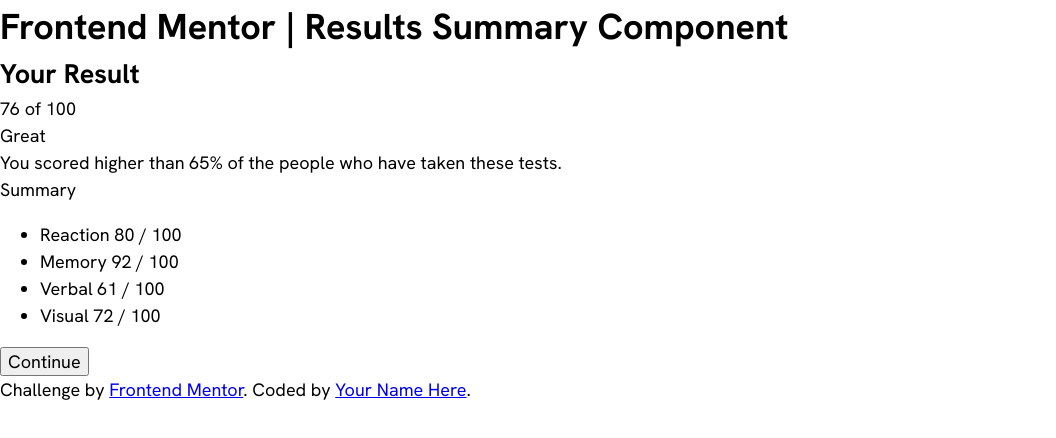
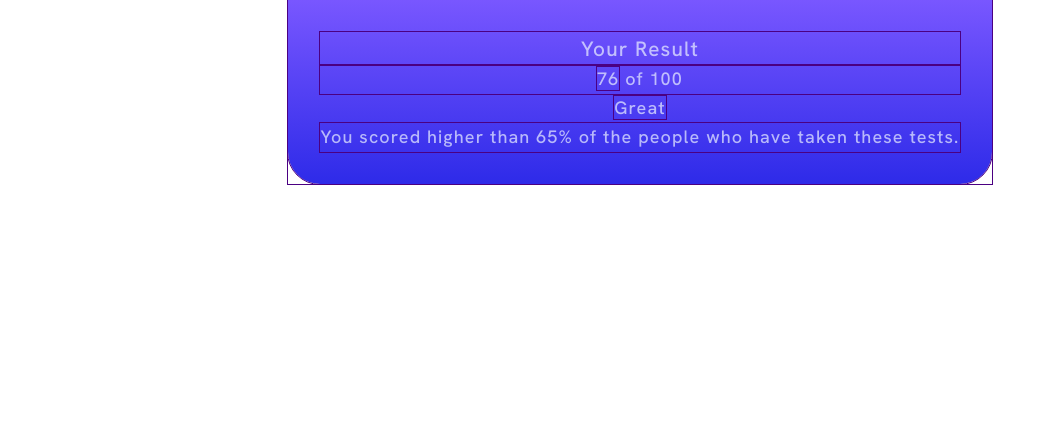
Before and after one commit to OmariBennett/frontendMentor, a Svelte app: page / in a window 1280 px wide. Shown: the top 438 px of the page, without its empty margins (0-1056 px from the left). Built offline with nearby package versions, Linux system fonts and the light colour scheme.

Commit message:
Refactor for cube css

```diff
--- a/src/project/results-summary-component-main/index.svelte
+++ b/src/project/results-summary-component-main/index.svelte
@@ -1,18 +1,24 @@
 <svelte:head>
 	<link rel="stylesheet" />
-	<title>Frontend Mentor | Results summary component</title>
+	<title>Frontend Mentor &#124; Results summary component</title>
 </svelte:head>
 
-<h1>Frontend Mentor | Results Summary Component</h1>
+<div class="background">
+	<h1 class="heading-0">
+		Frontend Mentor <span>&#124;</span> Results Summary Component
+	</h1>
 	<main>
-	<section>
-		<h2>Your Result</h2>
+		<section class="result | align-center grid">
+			<div class="summary">
+				<h2 class="heading-1">Your Result</h2>
 				<p><span>76</span> of 100</p>
 				<span>Great</span>
 				<p>
-			You scored higher than 65% of the people who have taken these tests.<br />
-			Summary
+					You scored higher than 65% of the people who have taken these tests.
 				</p>
+			</div>
+			<div class="detail">
+				<p class="heading-1">Summary</p>
 				<ul>
 					<li>Reaction 80 / 100</li>
 					<li>Memory 92 / 100</li>
@@ -20,6 +26,7 @@
 					<li>Visual 72 / 100</li>
 				</ul>
 				<input type="button" value="Continue" />
+			</div>
 		</section>
 	</main>
 
@@ -29,12 +36,27 @@
 			>Frontend Mentor</a
 		>. Coded by <a href="#customLinkNeeded">Your Name Here</a>.
 	</div>
+</div>
 
 <style>
 	/* The designs were created to the following widths: */
-	/* - Mobile: 375px */
-	/* - Desktop: 1440px */
+	/* - Mobile: 375px equal to 23em*/
+	/* - Desktop: 1440px equal to 90em*/
+	/* Table of Content
+	# Setup
+	# Component
+	# Utility
+	# Block
+	# Exception
+	# Other
+	*/
 
+	/***************************************
+	 * SETUP
+	 ****************************************/
+	/* ## Typography */
+	/* - Family: [Hanken Grotesk](https://fonts.google.com/specimen/Hanken+Grotesk) */
+	/* - Weights: 500, 700, 800 */
 	:root {
 		--accent-hsl-color-1: 0 100% 67%; /* Light red */
 		--accent-hsl-color-2: 39 100% 56%; /* Orangey yellow */
@@ -58,14 +80,28 @@
 
 		/* ## Gradients */
 		/* Light slate blue (background) to Light royal blue (background) */
-		--gradient-1: hsl(252, 100%, 67%), hsl(252, 100%, 67%);
+		--gradient-1: hsl(252, 100%, 67%), hsl(241, 81%, 54%);
 		/* Violet blue (circle) to Persian blue (circle) */
 		--gradient-2: hsla(256, 72%, 46%, 1), hsla(241, 72%, 46%, 0);
+
+		/* - Weights: 500, 700, 800 */
+		--regular: 500;
+		--semi-bold: 700;
+		--bold: 800;
+
+		--clr: hsl(0, 100%, 67%); /* Light red */
+		--clr: hsl(39, 100%, 56%); /* Orangey yellow */
+		--clr: hsl(166, 100%, 37%); /* Green teal */
+		--clr: hsl(234, 85%, 45%); /* Cobalt blue */
+		--clr: hsl(252, 100%, 67%); /* Light slate blue (background) */
+		--clr: hsl(252, 100%, 67%); /* Light royal blue (background) */
+		--clr: hsla(256, 72%, 46%, 1); /* Violet blue (circle) */
+		--clr: hsla(241, 72%, 46%, 0); /* Persian blue (circle) */
+		--clr: hsl(0, 0%, 100%); /* White */
+		--clr: hsl(221, 100%, 96%); /* Pale blue */
+		--clr: hsl(241, 100%, 89%); /* Light lavender */
+		--clr: hsl(224, 30%, 27%); /* Dark gray blue */
 	}
-
-	/* ## Typography */
-	/* - Family: [Hanken Grotesk](https://fonts.google.com/specimen/Hanken+Grotesk) */
-	/* - Weights: 500, 700, 800 */
 	@font-face {
 		font-family: 'Hanken Grotesk';
 		font-display: swap;
@@ -74,9 +110,71 @@
 			url('../../public/results-summary-component-main/assets/fonts/HankenGrotesk-VariableFont_wght.ttf')
 				format('TrueType');
 	}
-
+	* {
+		font: inherit;
+		outline: 1px solid indigo;
+		/* background-color: hsl(275 100% 25% / 0.1); */
+	}
+	:global(html, body, #app),
+	main {
+		min-height: 100vh;
+	}
 	:global(body) {
+		letter-spacing: 1.1px;
+		line-height: 1.6;
 		font-family: 'Hanken Grotesk';
 		font-size: 1.125rem; /* - Font size (paragraphs): 18px */
+		font-weight: var(--regular);
+		color: var(--neutral-color-900);
+	}
+	@media (min-width: 23em) {
+		main {
+			place-items: center;
+		}
+	}
+	/***************************************
+	 * Component
+	 ****************************************/
+	.summary {
+		color: hsl(var(--neutral-hsl-color-200) / 0.7);
+		background-image: linear-gradient(var(--gradient-1));
+		padding: 2rem;
+		border-radius: 0 0 2rem 2rem;
+	}
+	/***************************************
+	 * Utility
+	 ****************************************/
+	.align-center {
+		text-align: center;
+	}
+	.grid {
+		display: grid;
+	}
+	/***************************************
+	 * Block
+	 ****************************************/
+	.heading-0 {
+		font-size: 2rem;
+		line-height: 0.9;
+		font-weight: var(--bold);
+	}
+	.heading-1 {
+		font-size: 1.3rem;
+	}
+	/***************************************
+	 * Exception
+	 ****************************************/
+
+	/*
+	.result span {
+		display: block;
+	} */
+	/***************************************
+	 * OTHER
+	 ****************************************/
+	h1,
+	.detail,
+	.attribution {
+		display: none;
 	}
 </style>
```
Lines whose indentation alone changed are shown as unchanged.
